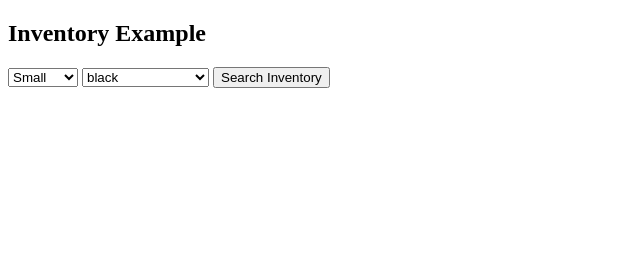
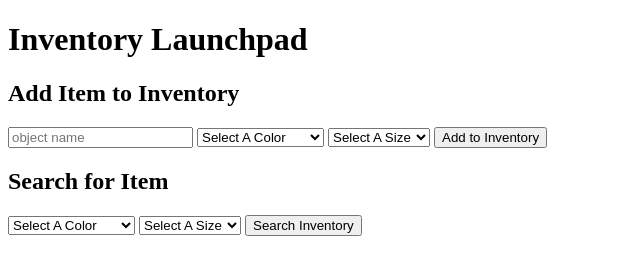
Before and after one commit to Alexandercollin2010/Pi_Inventory, a website: page public/index.html in a window 1280 px wide. Shown: the whole page, without its empty margins (0-640 px from the left). Drawn offline with Linux system fonts and the light colour scheme.

Commit message:
Everything is Wroking

```diff
--- a/public/index.html
+++ b/public/index.html
@@ -2,30 +2,53 @@
 <html>
   <head>
     <meta charset="utf-8">
-    <title>Inventory Example</title>
+    <title>Inventory</title>
     <script src="jquery-3.1.1.min.js" charset="utf-8"></script>
     <script src="inventory.js" charset="utf-8"></script>
   </head>
   <body>
-    <h2>Inventory Example</h2>
-    <select id='sizeIn'>
-      <option>Small</option>
-      <option>Medium</option>
-      <option>Large</option>
+    <h1>Inventory Launchpad</h1>
+    <div id='addDiv'>
+      <h2>Add Item to Inventory</h2>
+      <input type="text" id='addObject' placeholder="object name"/>
+      <select id='addColor'>
+      <option value='none'>Select A Color</option>
+      <option value='red'>red</option>
+      <option value='orange'>orange</option>
+      <option value='yellow'>yellow</option>
+      <option value='green'>green</option>
+      <option value='mermaid treasure'>mermaid treasure</option>
+      <option value='blue'>blue</option>
+      <option value='purple'>purple</option>
     </select>
-    <select id='colorIn'>
-      <option>black</option>
-      <option>blue</option>
-      <option>bus seat green</option>
-      <option>emerald green</option>
-      <option>fuchsia</option>
-      <option>mermaid treasure</option>
-      <option>orange</option>
-      <option>purple</option>
-      <option>red</option>
-      <option>storm cloud</option>
-      <option>yellow, canary</option>
-    </select>
-    <button onclick="searchInventory()">Search Inventory</button>
+      <select id='addSize'>
+        <option value='none'>Select A Size</option>
+        <option value='small'>small</option>
+        <option value='medium'>medium</option>
+        <option value='large'>large</option>
+      </select>
+          <button type="button" name="button" id="addItemButton">Add to Inventory</button>
+    </div>
+    <div id='searchDiv'>
+      <h2>Search for Item</h2>
+      <select id='searchColor'>
+          <option value='none'>Select A Color</option>
+          <option value='red'>red</option>
+          <option value='orange'>orange</option>
+          <option value='yellow'>yellow</option>
+          <option value='green'>green</option>
+          <option value='mermaid treasure'>mermaid treasure</option>
+          <option value='blue'>blue</option>
+          <option value='purple'>purple</option>
+        </select>
+      <select id='searchSize'>
+        <option value='none'>Select A Size</option>
+        <option value='small'>small</option>
+        <option value='medium'>medium</option>
+        <option value='large'>large</option>
+      </select>
+      <button type="button" name="button" id="searchButton">Search Inventory</button>
+    </div>
+    <div id='outputDiv'></div>
   </body>
 </html>
--- a/public/inventory.js
+++ b/public/inventory.js
@@ -1,6 +1,7 @@
-var items = [];//global array of items in the inventory
+var items = [];
 
 $(document).ready(function(){
+
   $('#addItemButton').on('click', function(){
     addObject(event);
     $('#addObject').val('');
@@ -23,24 +24,20 @@ var addObject = function(event){
     color: $('#addColor').val(),
     size: $('#addSize').val()
   }; // end newItem
-//  console.log( 'adding:', newItem );
   $.ajax({
     type: 'POST',
     url: '/addItem',
     data: newItem,
     success: function(response){
-  //    console.log('back from POST call:', response);
+     console.log('back from POST call:', response);
     },//end success function
     error: function(){
-  //    console.log('error with addItem ajax call...');
+     console.log('error with addItem ajax call...');
     }//end error function
-  });//end ajax call in addObject
-  //getObjects(event);
-}; // end addObject function
+  });//end ajax call
+}; // end addObject
 
 var findObject = function(array){
-//  console.log( 'in findObject. Looking for:', $('#searchColor').val(), $('#searchSize').val());
-  // array of matches
   var matches = [];
   for ( var i = 0; i < items[0].length; i++ ) {
     if(items[0][i].color == $('#searchColor').val() && items[0][i].size == $('#searchSize').val()){
@@ -48,13 +45,11 @@ var findObject = function(array){
       matches.push(items[0][i]);
     } // end if
   } // end for
-//  console.log( 'matches:', matches );
-  ////// TODO: display matches
   displaySearchResults(matches);
-}; // end findObject function
+}; // end findObject
 
 var displaySearchResults = function(array){
-  $('#outputDiv').html('');//clear outputDiv
+  $('#outputDiv').html('');
   if(array.length <1){
     $('#outputDiv').append('<h3>' + 'There are no matches in the inventory' + '</h3>');
   } else {
@@ -62,19 +57,18 @@ var displaySearchResults = function(array){
     for(var i=0; i < array.length; i++ ){
       $('#outputDiv').append('<p id="resultsDisplay">' + array[i].size + ' ' + array[i].color + ' ' + array[i].object_name + '</p>');
     }//end for loop
-  }//end else statement
-};//end displaySearchResults function
+  }//end else
+};//end displaySearchResults
 
 var getObjects = function(event){
-//  console.log( 'in getObjects');
   event.preventDefault();
   $.ajax({
     type: 'GET',
     url: '/getInventory',
     success: function(response){
-  //    console.log('added to items array from get:', response);
+     console.log('added to items array from get:', response);
       items.push(response);
       findObject(items);
-    }//end success function
-  });//end getObjects ajax
-}; // end getObjects function
+    }//end success
+  });//end ajax call
+}; // end getObjects
```
Also changed, not shown: outline.txt (deleted, +0 -18 lines), server/app.js (+14 -16 lines), 1 other file.
